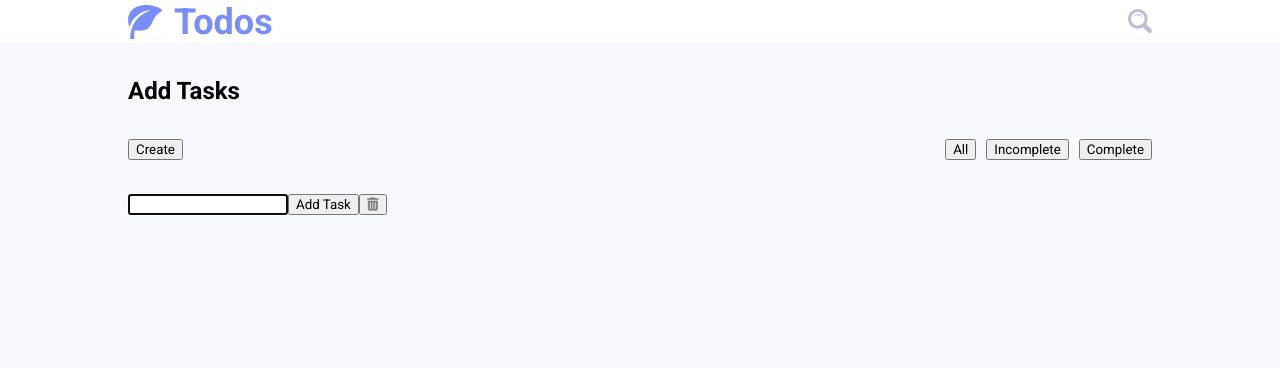
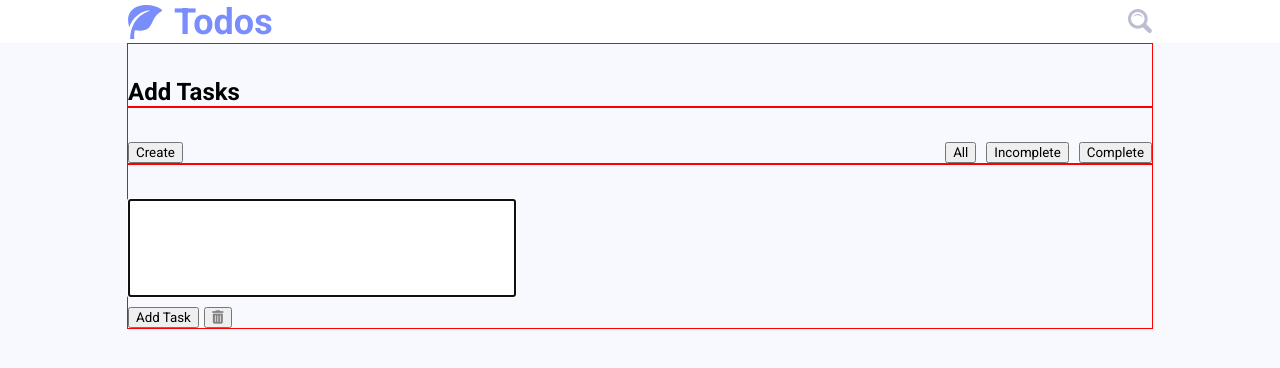
Before and after one commit to ban-wtag/TodoAppAngular, an Angular app: page / in a window 1280 px wide. Both pictures are taken after a click on the button "Create". Shown: the top 368 px of the page. Built offline with nearby package versions, Linux system fonts and the light colour scheme.

Commit message:
style input box and input buttons

```diff
--- a/src/app/components/add-card/add-card.component.css
+++ b/src/app/components/add-card/add-card.component.css
@@ -1,5 +1,6 @@
 .secondHeader,
 .inputBoxContainer {
+  border: 1px solid red;
   width: 80%;
   display: flex;
   margin: auto;
@@ -33,3 +34,14 @@
   width: 100%;
   padding-left: 1rem;
 }
+
+.inputBox{
+  height: 91.6px;
+  width: 379.73px;
+  display: block;
+  margin-bottom: 10px;
+}
+
+#addTaskButton{
+  margin-right: 5px;
+}
--- a/src/app/components/add-card/add-card.component.html
+++ b/src/app/components/add-card/add-card.component.html
@@ -12,7 +12,7 @@
 
 <div class="inputBoxContainer">
 <div *ngIf="utilityService.show">
-  <input [(ngModel)]="newTask" appNewTaskInput class/>
+  <input [(ngModel)]="newTask" appNewTaskInput class="inputBox"/>
   <app-create-button (click)="onAddTaskToTaskList()" id="addTaskButton">Add Task</app-create-button>
   <app-create-button (click)="onResetInput()">
     <i class="fas fa-trash-alt"></i>
--- a/src/app/components/card-item/card-item-routing.module.ts
+++ b/src/app/components/card-item/card-item-routing.module.ts
@@ -1,10 +1,8 @@
 import { NgModule } from '@angular/core';
 import { RouterModule, Routes } from '@angular/router';
-import { TaskButtonModule } from 'src/app/components/task-button/task-button.module';
 
 const routes: Routes = [
     { path: 'taskButton', loadChildren: () => import('src/app/components/task-button/task-button.module').then(m => m.TaskButtonModule) }
-    // {path: 'taskButton', loadChildren: 'src/app/components/task-button/task-button.module#TaskButtonModule' }
 ];
 
 @NgModule({
```
